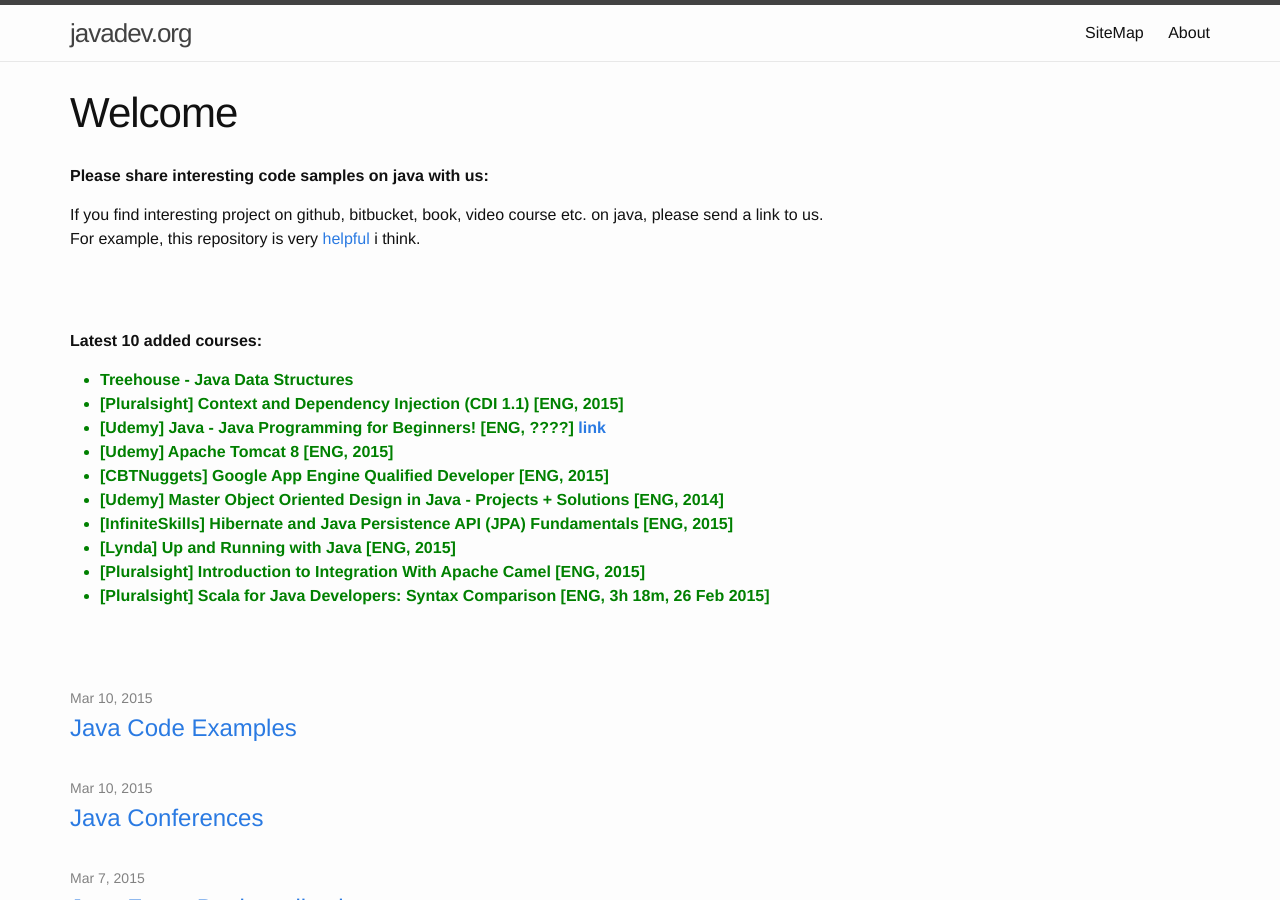
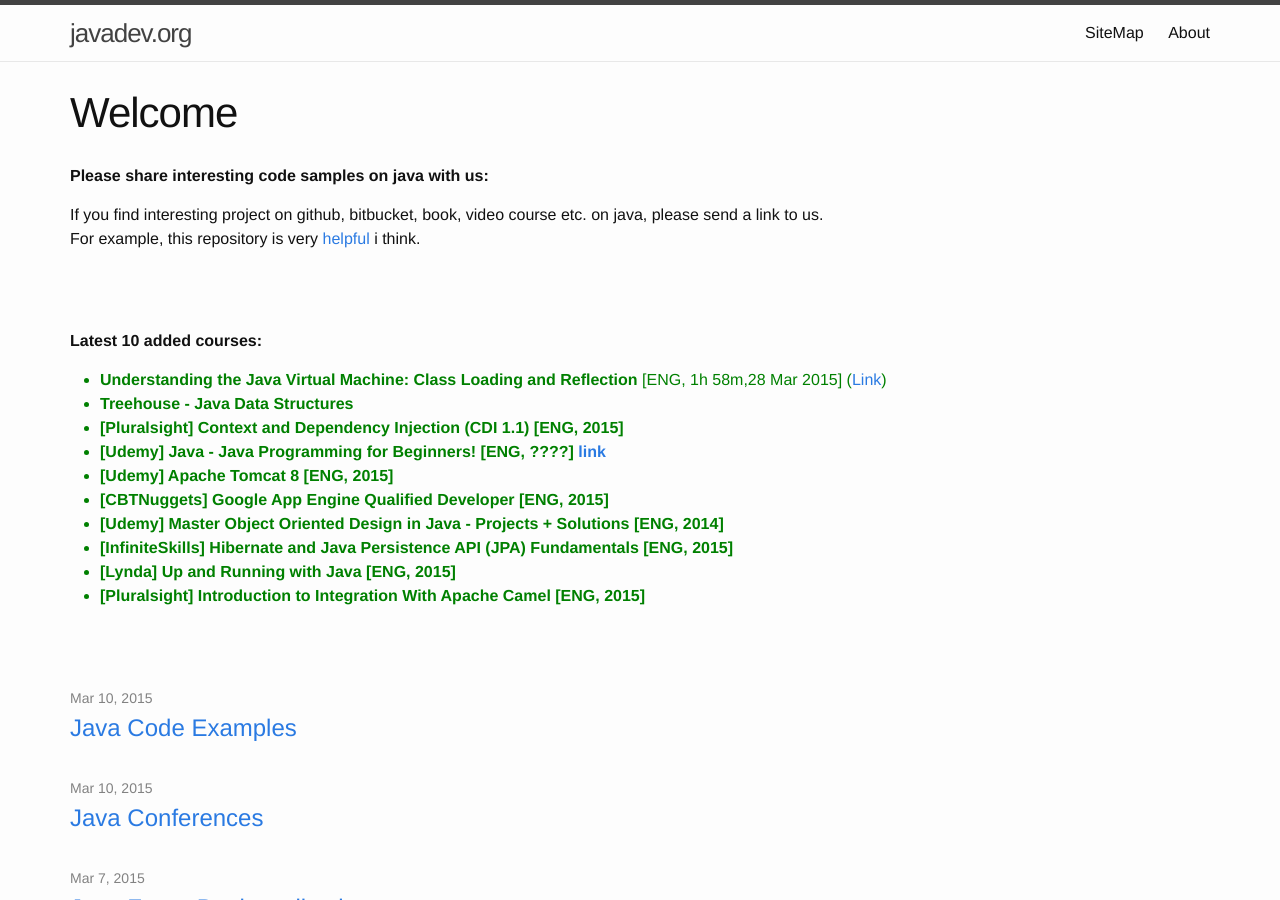
Before and after one commit to webmakaka/javadev.org, a Jekyll site: the page built from website/index.md, in a window 1280 px wide and 900 px high. Built offline with Jekyll 4.4.1, drawn with Linux system fonts in a browser that asks for light colours.

Commit message:
Update index.md

```diff
--- a/website/index.md
+++ b/website/index.md
@@ -15,6 +15,7 @@
 **Latest 10 added courses:**
 
 <ul>
+<li style="color:green"><strong>Understanding the Java Virtual Machine: Class Loading and Reflection</strong> [ENG, 1h 58m,28 Mar 2015] (<a href="http://www.pluralsight.com/courses/understanding-java-vm-class-loading-reflection">Link</a>)</li>
 <li style="color:green"><strong>Treehouse - Java Data Structures</strong></li>
 <li style="color:green"><strong>[Pluralsight] Context and Dependency Injection (CDI 1.1) [ENG, 2015]</strong></li>
 <li style="color:green"><strong>[Udemy] Java - Java Programming for Beginners! [ENG, ????] <a href="https://www.udemy.com/java-programming-java-java/">link</a></strong></li>
@@ -24,8 +25,6 @@
 <li style="color:green"><strong>[InfiniteSkills] Hibernate and Java Persistence API (JPA) Fundamentals [ENG, 2015]</strong></li>
 <li style="color:green"><strong>[Lynda] Up and Running with Java [ENG, 2015]</strong></li>
 <li style="color:green"><strong>[Pluralsight] Introduction to Integration With Apache Camel [ENG, 2015]</strong></li>
-<li style="color:green"><strong>[Pluralsight] Scala for Java Developers: Syntax Comparison [ENG, 3h 18m, 26 Feb 2015]</strong></li>
-
 </ul>
 
 
```
